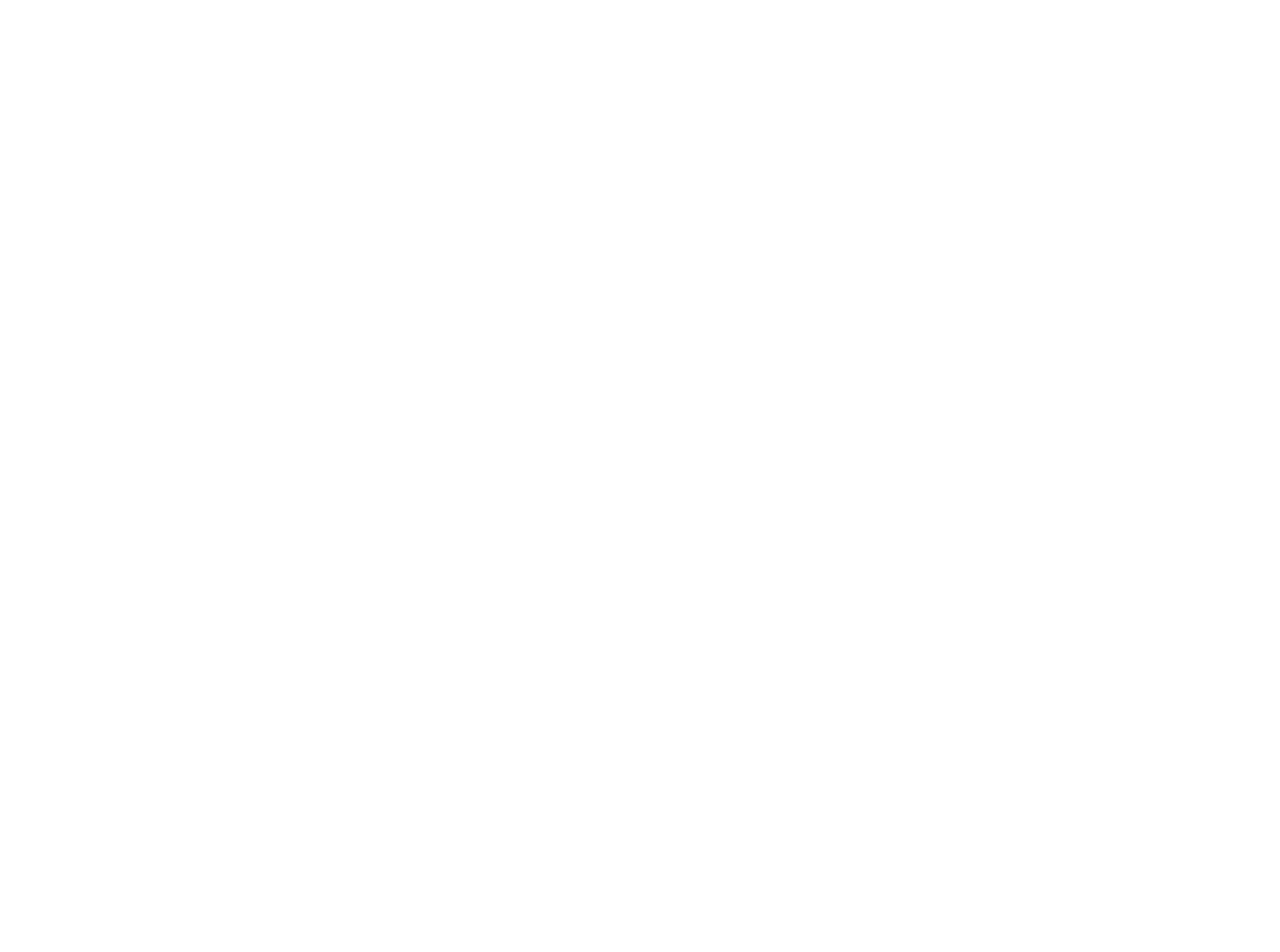
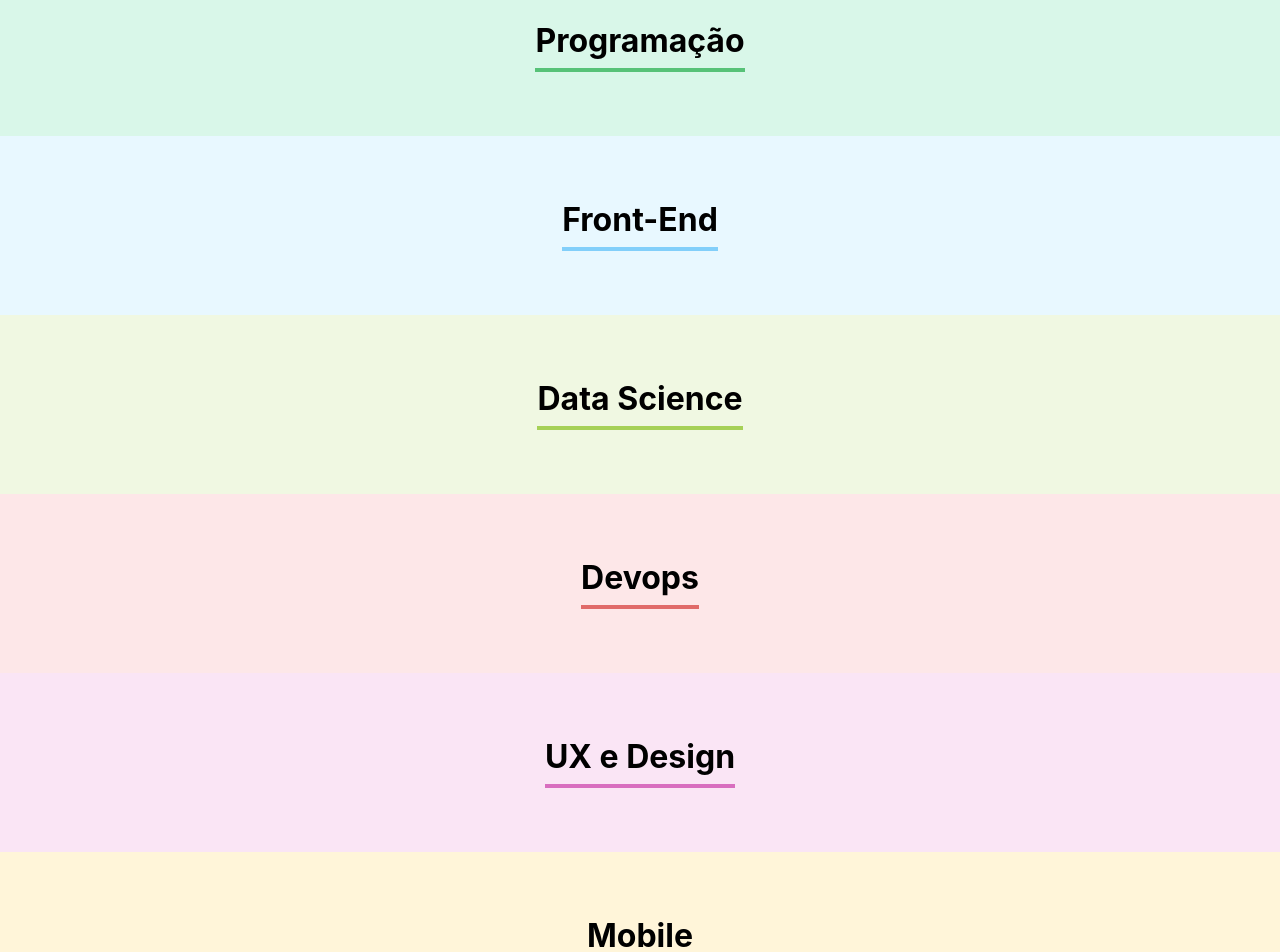
Before and after one commit to IcaroLino/organo, a React (Create React App) app: page / in a window 1280 px wide. Shown: the part 1520-2472 px from the top of the page. Before the commit the page ends 1477 px from the top, so only its background shows below. Built offline with nearby package versions, Linux system fonts and the light colour scheme.

Commit message:
Create Squad component

```diff
--- a/src/App.js
+++ b/src/App.js
@@ -1,8 +1,47 @@
 import { useState } from 'react';
 import Banner from './components/Banner';
+import Squad from './components/Squad';
 import Form from './components/Form';
 
 function App() {
+
+  const squads = [
+    {
+      name: 'Programação',
+      primaryColor: '#57C278',
+      secondaryColor: '#D9F7E9',
+    },
+    {
+      name: 'Front-End',
+      primaryColor: '#82CFFA',
+      secondaryColor: '#E8F8FF',
+    },
+    {
+      name: 'Data Science',
+      primaryColor: '#A6D157',
+      secondaryColor: '#F0F8E2' ,
+    },
+    {
+      name: 'Devops',
+      primaryColor: '#E06B69',
+      secondaryColor: '#FDE7E8',
+    },
+    {
+      name: 'UX e Design',
+      primaryColor: '#D86EBF',
+      secondaryColor: '#FAE5F5',
+    },
+    {
+      name: 'Mobile',
+      primaryColor: '#FEBA05',
+      secondaryColor: '#FFF5D9',
+    },
+    {
+      name: 'Inovação e Gestão',
+      primaryColor: '#FF8A29',
+      secondaryColor: '#FFEEDF',
+    },
+  ];
 
   const [members, setMembers] = useState([]);
 
@@ -14,7 +53,8 @@ function App() {
   return (
     <div className="App">
       <Banner />
-      <Form onSave={(member) => addMember(member)}/>
+      <Form squads={squads.map((squad) => squad.name)} onSave={(member) => addMember(member)}/>
+      {squads.map((squad) => <Squad key={squad.name} name={squad.name} primaryColor={squad.primaryColor} secondaryColor={squad.secondaryColor} />)}
     </div>
   );
 }
--- a/src/components/Form/index.js
+++ b/src/components/Form/index.js
@@ -5,20 +5,11 @@ import TextField from '../TextField';
 import './Form.css'
 
 function Form(props) {
-  const crews = [
-    'Programação',
-    'Front-End',
-    'Data Science',
-    'Devops',
-    'UX e Design',
-    'Mobile',
-    'Inovação e Gestão',
-  ];
 
   const [name, setName] = useState('');
   const [role, setRole] = useState('');
   const [image, setImage] = useState('');
-  const [crew, setCrew] = useState('');
+  const [squad, setSquad] = useState('');
 
   const saveForm = (event) => {
     event.preventDefault();
@@ -26,7 +17,7 @@ function Form(props) {
       name,
       role,
       image,
-      crew,
+      squad,
     });
   }
 
@@ -57,9 +48,9 @@ function Form(props) {
         <DropdownList
           required={true}
           label="Times"
-          items={crews}
-          value={crew}
-          onChange={(value) => setCrew(value)}
+          items={props.squads}
+          value={squad}
+          onChange={(value) => setSquad(value)}
         />
         <Button>Criar Card</Button>
       </form>
--- /dev/null
+++ b/src/components/Squad/Squad.css
@@ -0,0 +1,12 @@
+.squad {
+  text-align: center;
+  padding: 32px;
+  background-color: #D9F7E9;
+}
+
+.squad h3 {
+  font-size: 32px;
+  border-bottom: 4px solid #57C278;
+  display: inline-block;
+  padding-bottom: 8px;
+}
--- /dev/null
+++ b/src/components/Squad/index.js
@@ -0,0 +1,11 @@
+import './Squad.css'
+
+function Squad(props) {
+  return (
+    <section className='squad' style={{ backgroundColor: props.secondaryColor }}>
+      <h3 style={{ borderColor: props.primaryColor }}>{props.name}</h3>
+    </section>
+  );
+}
+
+export default Squad;
```
